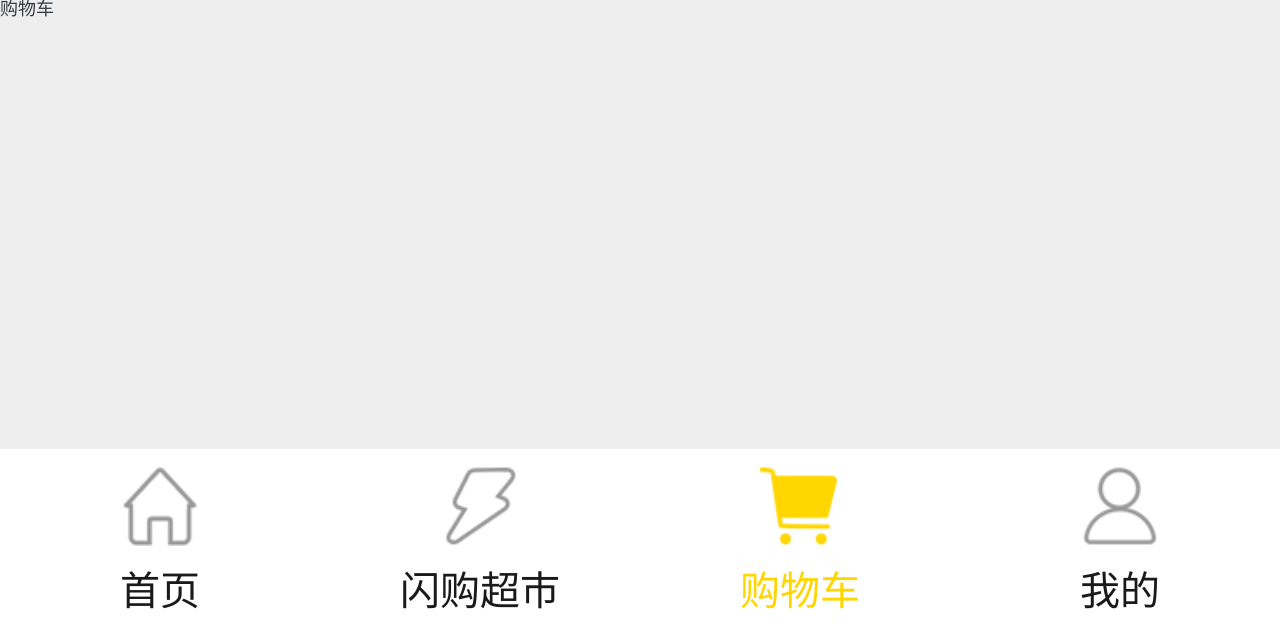
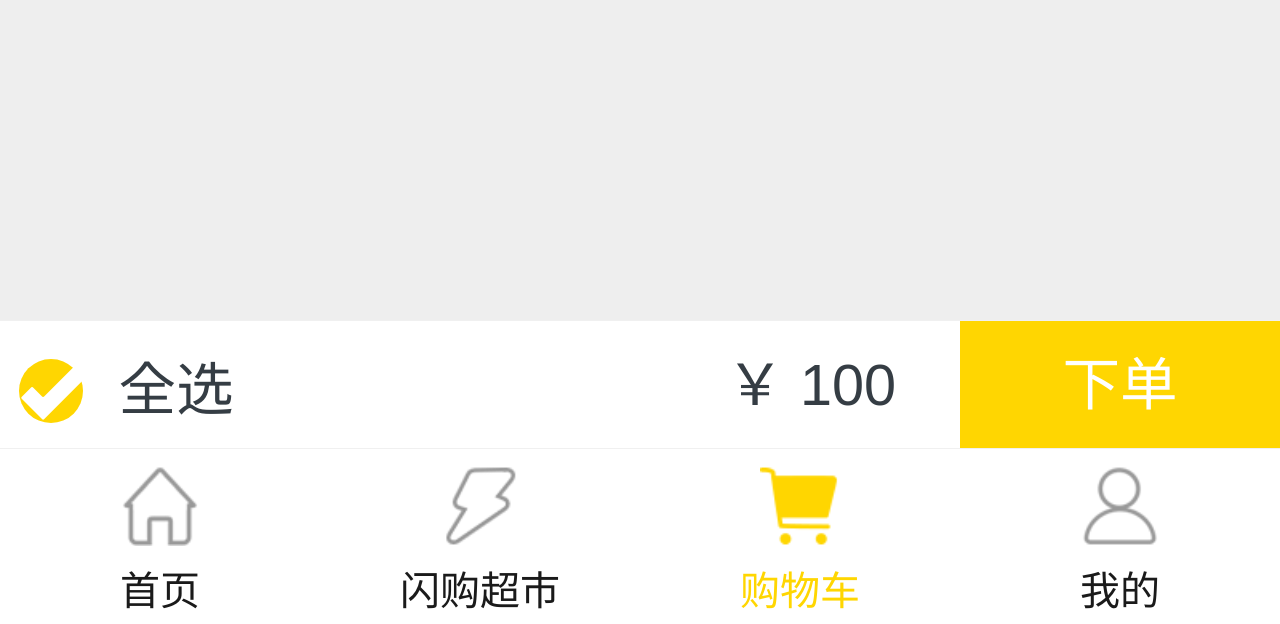
Before and after one commit to lywade123456/Python1811AXF, a Django app: template templates/cart/cart.html in a window 1280 px wide. Shown: the part 176-800 px from the top of the page. Run offline with Django 3.2, Linux system fonts and the light colour scheme; the template is opened without the code that fills it, so the values that code supplies are empty; some libraries are stand-ins or nearby versions.

Commit message:
购物车(显示、选中、全选操作)

```diff
--- a/app/urls.py
+++ b/app/urls.py
@@ -15,5 +15,7 @@ urlpatterns = [
     url(r'^logout/$', views.logout, name='logout'), # 退出
 
     url(r'^addcart/$', views.addcart, name='addcart'), # 加操作
-    url(r'^subcart/$', views.subcart, name='subcart'),
+    url(r'^subcart/$', views.subcart, name='subcart'),  # 减操作
+    url(r'^changecartstatus/$', views.changecartstatus, name='changecartstatus'),   # 修改购物车记录选中状态
+    url(r'^changecartall/$', views.changecartall, name='changecartall'),    # 全选操作
 ]
--- a/static/cart/css/cart.css
+++ b/static/cart/css/cart.css
@@ -1,7 +1,133 @@
-footer .cart{
+.cart{
+    height: 100%;
+    width: 100%;
+}
+
+/* 选中后的样式*/
+footer .cart span {
+    background-image: url(/static/base/img/cart1.png);
+}
+footer .cart dd {
     color: #ffd601;
 }
-footer .cart span {
-	background: url(/static/base/img/cart1.png) no-repeat center;
-	background-size: 1.25rem;
+
+.cart .no{
+    display: inline-block;
+    width: 1rem;
+    height: 1rem;
+    border-radius: 50%;
+    border: 1px solid grey;
 }
+.cart .glyphicon-ok{
+    background: #ffd601;
+    color: white;
+    border-radius: 50%;
+    width: 1rem;
+    height: 1rem;
+    font-size: 1rem;
+}
+
+
+
+.cart ul{
+    /*background: lightpink;*/
+    padding-bottom: 2rem;
+}
+
+.cart ul li{
+    background: white;
+    padding: 0.5rem;
+    margin: 0.5rem;
+    border-radius: 0.7rem;
+
+    display: flex;
+    height: 6rem;
+}
+.cart ul li .confirm-wrapper{
+    width: 10%;
+    line-height: 6rem;
+    text-align: center;
+}
+
+.cart ul li .content-wrapper{
+    width: 90%;
+    display: flex;
+}
+.cart ul li .content-wrapper .img{
+    width: 30%;
+    line-height: 1;
+}
+.cart ul li .content-wrapper .img img{
+    width: 100%;
+}
+
+.cart ul li .content-wrapper .detail{
+    width: 70%;
+    font-size: 1rem;
+}
+.cart ul li .content-wrapper .detail .name{
+    width:100%;
+    white-space: nowrap;
+    overflow: hidden;
+    text-overflow: ellipsis;
+}
+.cart ul li .content-wrapper .detail .price{
+    color: indianred;
+    font-weight: 500;
+    margin: 0.3rem 0;
+}
+.cart ul li .content-wrapper .detail .num{
+    text-align: right;
+    padding-right: 0.3rem;
+}
+
+
+.cart .bill{
+    width:100%;
+    height: 2rem;
+    background: white;
+    position: fixed;
+    bottom: 2.75rem;
+    left: 0;
+    border-top: 1px solid #f0f0f0;
+    display: flex;
+    font-size: 0.9rem;
+    line-height: 2rem;
+}
+.cart .bill .bill-left{
+    width: 75%;
+    display: flex;
+    padding-left: 0.3rem;
+}
+.cart .bill .bill-left .all{
+    height: 100%;
+    width: 50%;
+}
+.cart .bill .bill-left .all span{
+    vertical-align: middle;
+}
+.cart .bill .bill-left .all b{
+    vertical-align: middle;
+    font-weight: normal;
+    padding-left: 0.3rem;
+}
+.cart .bill .bill-left .total{
+    width: 50%;
+    text-align: right;
+    padding-right: 1rem;
+}
+.cart .bill .bill-left .total span{
+    font-size: 0.8rem;
+}
+.cart .bill .bill-left .total b{
+    font-weight: normal;
+    color: #ffd601;
+}
+
+
+.cart .bill .bill-right{
+    width: 25%;
+    background: #ffd601;
+    text-align: center;
+    color: white;
+}
--- a/static/cart/js/cart.js
+++ b/static/cart/js/cart.js
@@ -0,0 +1,63 @@
+$(function () {
+    $('.cart').width(innerWidth)
+
+
+    // 选择
+    $('.cart .confirm-wrapper').click(function () {
+        // 谁， 购物车（哪条记录）
+        var cartid = $(this).attr('cartid')
+        var $span = $(this).find('span')
+
+        data = {
+            'cartid':cartid
+        }
+
+        // 发起ajax
+        $.get('/axf/changecartstatus/', data, function (response) {
+            console.log(response)
+            if (response.status){
+                if (response.isselect){ // 选中
+                    $span.removeClass('no').addClass('glyphicon glyphicon-ok')
+                } else {    // 未选中
+                    $span.removeClass('glyphicon glyphicon-ok').addClass('no')
+                }
+            }
+        })
+    })
+
+    // 全选操作
+    $('.bill .all').click(function () {
+        // 获取
+        var isall = $(this).attr('isall')
+        // 转换
+        isall = (isall=='true') ? true : false
+        // 取反
+        isall = !isall
+        // 设置回去
+        $(this).attr('isall', isall)
+
+        if (isall){
+            $(this).find('span').removeClass('no').addClass('glyphicon glyphicon-ok')
+        } else {
+            $(this).find('span').removeClass('glyphicon glyphicon-ok').addClass('no')
+        }
+
+        // true/false
+        data = {
+            'isall':isall
+        }
+
+        $.get('/axf/changecartall/', data, function (response) {
+            console.log(response)
+            if (response.status == 1){
+                $('.confirm-wrapper').each(function () {
+                    if (isall){ // 选中
+                        $(this).find('span').removeClass('no').addClass('glyphicon glyphicon-ok')
+                    } else {    // 取消选中
+                        $(this).find('span').removeClass('glyphicon glyphicon-ok').addClass('no')
+                    }
+                })
+            }
+        })
+    })
+})
--- a/templates/cart/cart.html
+++ b/templates/cart/cart.html
@@ -14,5 +14,46 @@
 {% endblock %}
 
 {% block content %}
-    <h1>购物车</h1>
+    <div class="cart">
+        <ul>
+            {% for cart in carts %}
+            <li>
+                <div class="confirm-wrapper" cartid="{{ cart.id }}">
+                    {% if cart.isselect %}
+                        <span class="glyphicon glyphicon-ok"></span>
+                    {% else %}
+                        <span class="no"></span>
+                    {% endif %}
+                </div>
+
+                <div class="content-wrapper">
+                    <div class="img">
+                        <img src="{{ cart.goods.productimg }}" alt="">
+                    </div>
+                    <div class="detail">
+                        <p class="name">{{ cart.goods.productlongname }}</p>
+                        <p class="price">￥{{ cart.goods.price }}</p>
+                        <p class="num">x{{ cart.number }}</p>
+                    </div>
+                </div>
+            </li>
+            {% endfor %}
+        </ul>
+
+        <div class="bill">
+            <div class="bill-left">
+                <div class="all" isall="true">
+                    <span class="glyphicon glyphicon-ok"></span>
+                    <b>全选</b>
+                </div>
+                <div class="total">
+                    ￥ 100
+                </div>
+            </div>
+
+            <div class="bill-right">
+                下单
+            </div>
+        </div>
+    </div>
 {% endblock %}
```
Also changed, not shown: app/views.py (+52 -1 lines).
